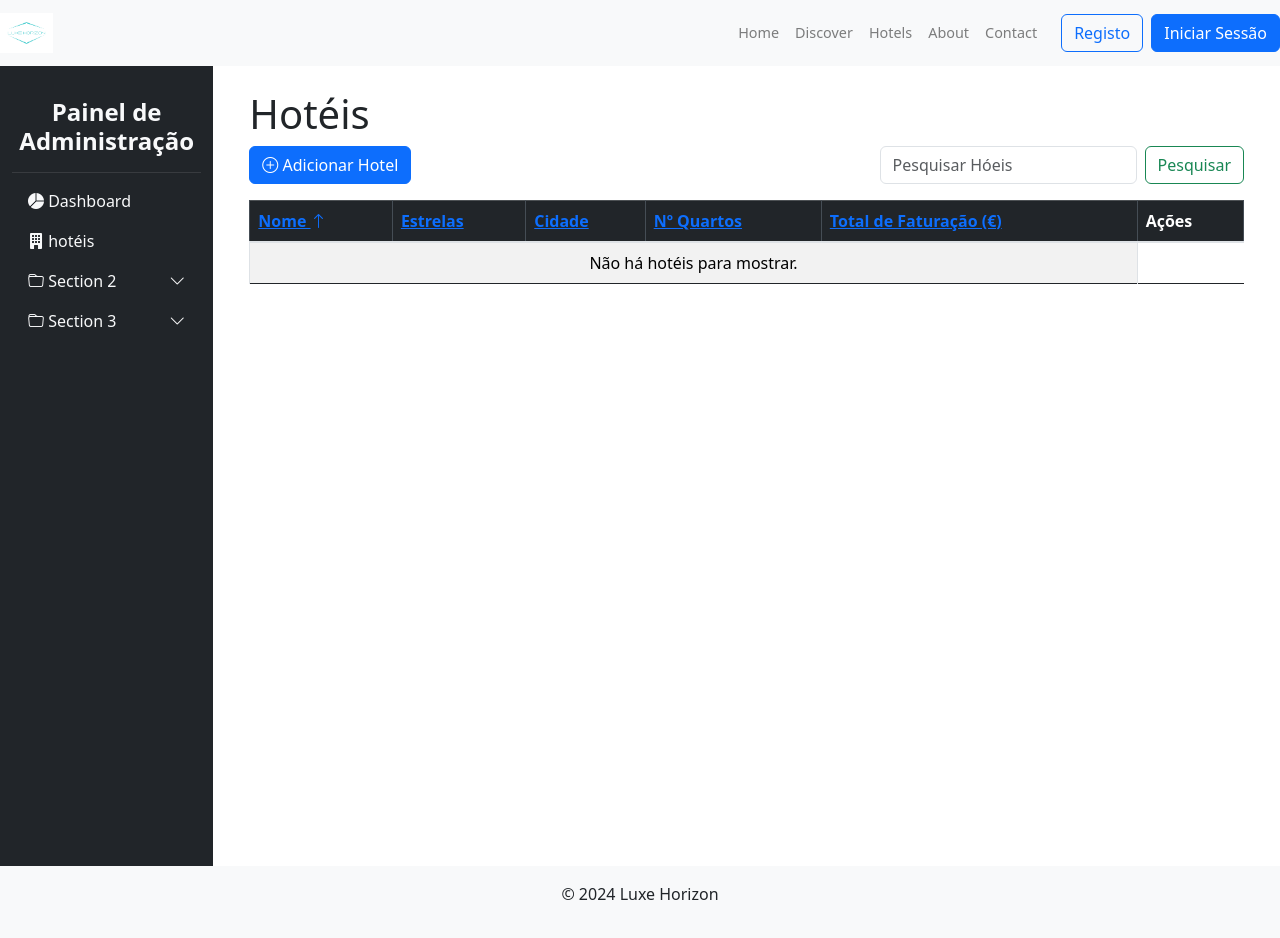
After one commit to wi-r-es/luxehorizon, a Django app: page /hotelmanagement/ in a window 1280 px wide. The commit adds this page. Run offline with Django 5.2, Linux system fonts and the light colour scheme; data that the repository does not hold is empty; some libraries are stand-ins or nearby versions.

Commit message:
CRUD hotel completo. Fica a faltar a lista de quartos

```diff
--- /dev/null
+++ b/hotel_management/templates/hotel_management/hotels.html
@@ -0,0 +1,112 @@
+{% extends "layouts/base_with_sidebar.html" %}
+
+{% block title %}hot&eacute;is{% endblock %}
+
+{% block main_content %}
+<div class="container my-4">
+    <h1>Hot&eacute;is</h1>
+    <div class="d-flex justify-content-between align-items-center mb-3">
+        <!-- Add Button -->
+        <a href="{% url 'hotel_add' %}" class="btn btn-primary">
+            <i class="bi bi-plus-circle"></i> Adicionar Hotel
+        </a>
+
+        <!-- Search Bar -->
+        <form class="d-flex" method="get" action="">
+            <input class="form-control me-2" type="search" name="q" placeholder="Pesquisar H&oacute;eis" aria-label="Search" value="{{ request.GET.q }}">
+            <button class="btn btn-outline-success" type="submit">Pesquisar</button>
+        </form>
+    </div>
+
+    <!-- Bootstrap Table -->
+    <div class="table-responsive">
+        <table class="table table-striped table-bordered">
+            <thead class="table-dark">
+                <tr>
+                    <th>
+                        <a href="?q={{ request.GET.q }}&sort=h_name&order={% if sort == 'h_name' and order == 'asc' %}desc{% else %}asc{% endif %}">
+                            Nome
+                            {% if sort == 'h_name' %}
+                                {% if order == 'asc' %}
+                                    <i class="bi bi-arrow-up"></i>
+                                {% else %}
+                                    <i class="bi bi-arrow-down"></i>
+                                {% endif %}
+                            {% endif %}
+                        </a>
+                    </th>
+                    <th>
+                        <a href="?q={{ request.GET.q }}&sort=stars&order={% if sort == 'stars' and order == 'asc' %}desc{% else %}asc{% endif %}">
+                            Estrelas
+                            {% if sort == 'stars' %}
+                                {% if order == 'asc' %}
+                                    <i class="bi bi-arrow-up"></i>
+                                {% else %}
+                                    <i class="bi bi-arrow-down"></i>
+                                {% endif %}
+                            {% endif %}
+                        </a>
+                    </th>
+                    <th>
+                        <a href="?q={{ request.GET.q }}&sort=city&order={% if sort == 'city' and order == 'asc' %}desc{% else %}asc{% endif %}">
+                            Cidade
+                            {% if sort == 'city' %}
+                                {% if order == 'asc' %}
+                                    <i class="bi bi-arrow-up"></i>
+                                {% else %}
+                                    <i class="bi bi-arrow-down"></i>
+                                {% endif %}
+                            {% endif %}
+                        </a>
+                    </th>
+                    <th>
+                        <a href="?q={{ request.GET.q }}&sort=room_count&order={% if sort == 'room_count' and order == 'asc' %}desc{% else %}asc{% endif %}">
+                            N&#186; Quartos
+                            {% if sort == 'room_count' %}
+                                {% if order == 'asc' %}
+                                    <i class="bi bi-arrow-up"></i>
+                                {% else %}
+                                    <i class="bi bi-arrow-down"></i>
+                                {% endif %}
+                            {% endif %}
+                        </a>
+                    </th>
+                    <th>
+                        <a href="?q={{ request.GET.q }}&sort=total_value&order={% if sort == 'total_value' and order == 'asc' %}desc{% else %}asc{% endif %}">
+                            Total de Fatura&ccedil;&atilde;o &#40;&#8364;&#41;
+                            {% if sort == 'total_value' %}
+                                {% if order == 'asc' %}
+                                    <i class="bi bi-arrow-up"></i>
+                                {% else %}
+                                    <i class="bi bi-arrow-down"></i>
+                                {% endif %}
+                            {% endif %}
+                        </a>
+                    </th>
+                    <th>A&ccedil;&otilde;es</th>
+                </tr>
+            </thead>
+            <tbody>
+                {% for hotel in hotels %}
+                <tr>
+                    <td>{{ hotel.h_name }}</td>
+                    <td class="text-center">{{ hotel.stars }}</td>
+                    <td>{{ hotel.city }}</td>
+                    <td class="text-center">{{ hotel.room_count }}</td>
+                    <td class="text-end">{{ hotel.total_value|default:0 }} &#8364;</td>
+                    <td class="text-center">
+                        <a href="{% url 'hotel_edit' hotel.id %}" class="btn btn-sm btn-primary"><i class="bi bi-list"></i> Quartos</a>
+                        <a href="{% url 'hotel_edit' hotel.id %}" class="btn btn-sm btn-warning"><i class="bi bi-pencil"></i> Editar</a>
+                        <a href="{% url 'delete_hotel' hotel.id %}" class="btn btn-sm btn-danger"><i class="bi bi-trash"></i> Apagar</a>
+                    </td>
+                </tr>
+                {% empty %}
+                <tr>
+                    <td colspan="5" class="text-center">N&atilde;o h&aacute; hot&eacute;is para mostrar.</td>
+                </tr>
+                {% endfor %}
+            </tbody>
+        </table>
+    </div>
+</div>
+{% endblock %}
--- /dev/null
+++ b/hotel_management/urls.py
@@ -0,0 +1,9 @@
+from django.urls import path
+from . import views
+
+urlpatterns = [
+    path('', views.hotel_list, name='hotel_list'),
+    path('hotel/add/', views.hotel_form, name='hotel_add'),
+    path('hotel/edit/<int:hotel_id>/', views.hotel_form, name='hotel_edit'),
+    path('hotel/delete/<int:hotel_id>/', views.delete_hotel, name='delete_hotel'),
+]
--- a/hotel_management/views.py
+++ b/hotel_management/views.py
@@ -1,3 +1,88 @@
-from django.shortcuts import render
+from django.shortcuts import render, get_object_or_404, redirect
+from .models import Hotel
+from django.db.models import Q, Count, Sum, OuterRef, Subquery
+from .forms import HotelForm
+from django.contrib import messages
+from reservation.models import RoomReservation, Reservation
+from django.http import Http404
 
-# Create your views here.
+def hotel_list(request):
+    query = request.GET.get('q', '')
+    sort = request.GET.get('sort', 'h_name')
+    order = request.GET.get('order', 'asc')
+
+    # Determina o campo de ordenação e a ordem
+    sort_field = sort if order == 'asc' else f'-{sort}'
+
+    # Retorna o valor total das reservas associadas ao hotel
+    reservation_total_value = Reservation.objects.filter(
+        room_reservations__room__hotel=OuterRef('pk')
+    ).annotate(
+        total_value_sum=Sum('room_reservations__price_reservation')
+    ).values('total_value_sum')
+
+    # agrega os resultados
+    hotels = Hotel.objects.annotate(
+        room_count=Count('room'),
+        total_value=Subquery(reservation_total_value[:1])
+    ).filter(
+        Q(h_name__icontains=query) | Q(city__icontains=query)
+    ) if query else Hotel.objects.annotate(
+        room_count=Count('room'),
+        total_value=Subquery(reservation_total_value[:1])
+    )
+
+    # aplica a ordenação
+    hotels = hotels.order_by(sort_field)
+
+    return render(request, 'hotel_management/hotels.html', {
+        'hotels': hotels,
+        'sort': sort,
+        'order': order,
+    })
+
+# View para adicionar ou editar um hotel
+def hotel_form(request, hotel_id=None):
+    if hotel_id:
+        # busca o hotel pelo id
+        hotel = get_object_or_404(Hotel, id=hotel_id)
+        heading = "Editar Hotel"
+    else:
+        #cria um novo hotel
+        hotel = Hotel()
+        heading = "Adicionar Hotel"
+
+    if request.method == 'POST':
+        form = HotelForm(request.POST, instance=hotel)
+        if form.is_valid():
+            form.save()
+            return redirect('hotel_list')
+    else:
+        form = HotelForm(instance=hotel)
+
+    return render(request, 'hotel_management/hotel_form.html', {
+        'form': form,
+        'heading': heading
+    })
+
+# View para apagar um hotel
+def delete_hotel(request, hotel_id):
+    # obtem o hotel pelo id ou retorna um erro 404 caso não exista
+    hotel = get_object_or_404(Hotel, id=hotel_id)
+
+    # Verifica se existem reservas associadas ao hotel
+    reservations_exist = RoomReservation.objects.filter(room__hotel=hotel).exists()
+
+    if reservations_exist:
+        # Mensagem de erro caso existam reservas associadas ao hotel
+        messages.error(request, "Não é possível apagar este hotel, pois existem reservas associadas aos quartos.")
+        return redirect('hotel_list')
+    else:
+        # Se nao existirem reservas associadas ao hotel, apaga o hotel
+        if request.method == 'POST':
+            hotel.delete()
+            messages.success(request, "Hotel Apagado com sucesso!")
+            return redirect('hotel_list')
+        else:
+            # Mensagem de confirmação de apagar hotel
+            return render(request, 'hotel_management/confirm_delete.html', {'hotel': hotel})
--- a/luxehorizon/settings.py
+++ b/luxehorizon/settings.py
@@ -73,7 +73,7 @@ TEMPLATES = [
                 'django.template.context_processors.request',
                 'django.contrib.auth.context_processors.auth',
                 'django.contrib.messages.context_processors.messages',
-                 'django.template.context_processors.request',
+                'django.template.context_processors.request',
             ],
         },
     },
--- a/luxehorizon/urls.py
+++ b/luxehorizon/urls.py
@@ -22,5 +22,6 @@ urlpatterns = [
     path('', include('main.urls')),
     path('users/', include('users.urls')),
     path('dashboard/', include('dashboard.urls')),
+    path('hotelmanagement/', include('hotel_management.urls')),
 
 ]
--- a/main/templates/layouts/base_with_sidebar.html
+++ b/main/templates/layouts/base_with_sidebar.html
@@ -13,18 +13,10 @@
               <i class="bi bi-pie-chart-fill"></i> Dashboard
             </a>
           </li>
-          <!-- Accordion Section 1 -->
           <li class="nav-item">
-            <a class="nav-link text-light d-flex justify-content-between" data-bs-toggle="collapse" href="#menu1" role="button" aria-expanded="false" aria-controls="menu1">
-              <span><i class="bi bi-building-fill"></i> H&oacute;teis</span> <i class="bi bi-chevron-down"></i>
+            <a class="nav-link text-light" aria-current="page" href="{% url 'hotel_list' %}">
+              <i class="bi bi-building-fill"></i> hot&eacute;is
             </a>
-            <div class="collapse ms-3" id="menu1">
-              <ul class="list-unstyled">
-                <li><a class="nav-link text-light" href="#"><i class="bi bi-file-earmark"></i> Link 1.1</a></li>
-                <li><a class="nav-link text-light" href="#"><i class="bi bi-file-earmark"></i> Link 1.2</a></li>
-                <li><a class="nav-link text-light" href="#"><i class="bi bi-file-earmark"></i> Link 1.3</a></li>
-              </ul>
-            </div>
           </li>
           <!-- Accordion Section 2 -->
           <li class="nav-item">
```
Also changed, not shown: dashboard/views.py (+2 -5 lines), hotel_management/forms.py (added, +27 -0 lines), hotel_management/templates/hotel_management/confirm_delete.html (added, +19 -0 lines), hotel_management/templates/hotel_management/hotel_form.html (added, +51 -0 lines).
